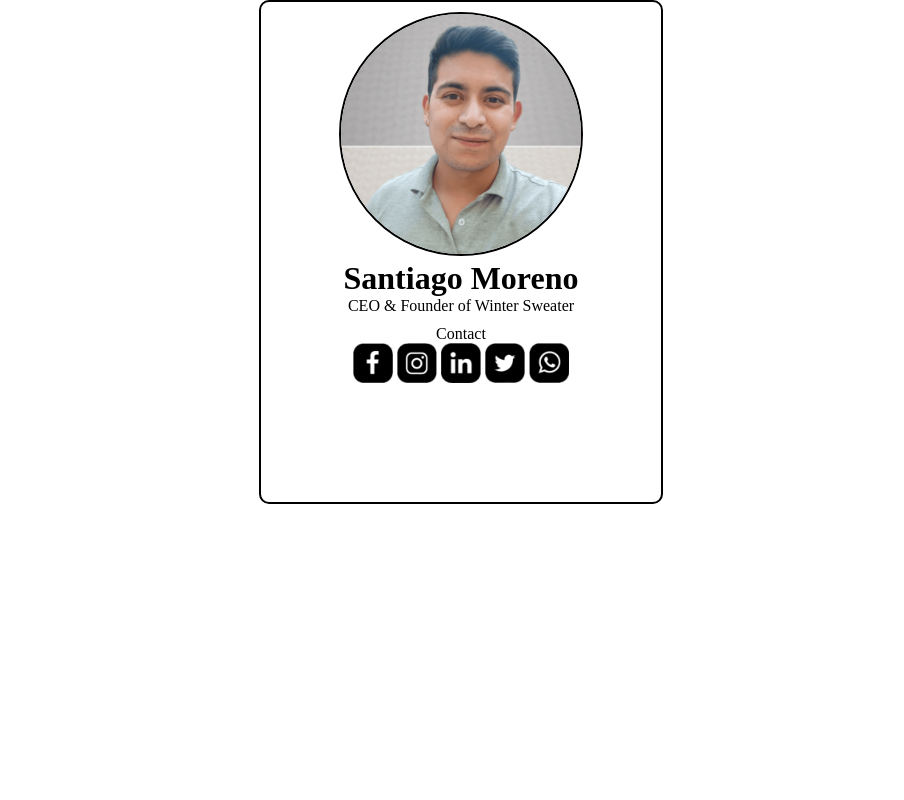
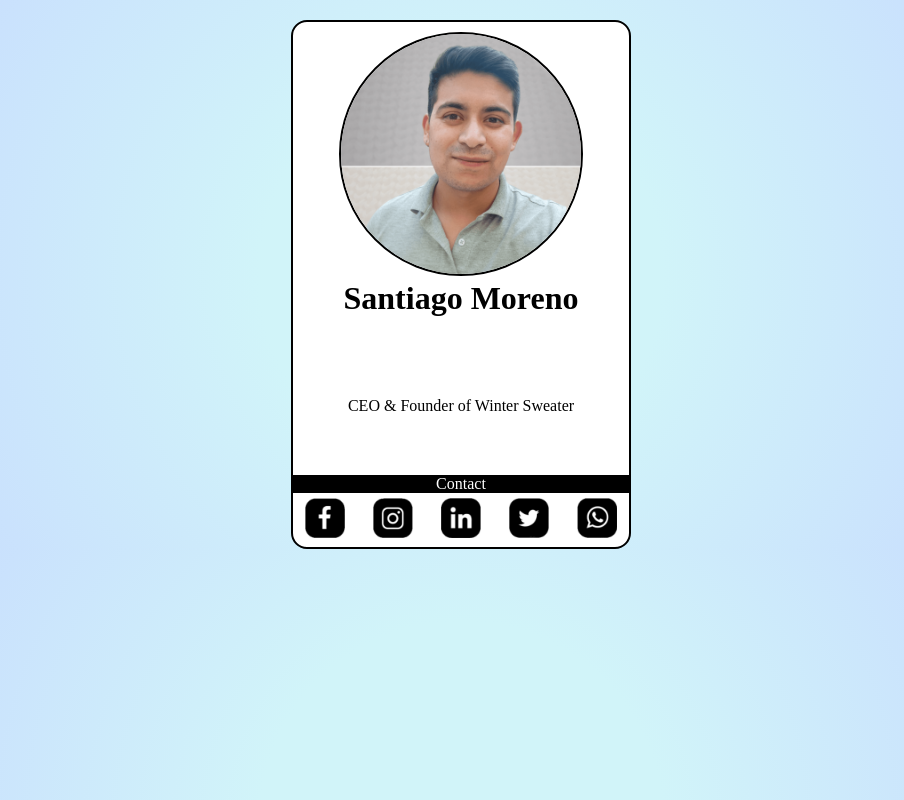
Before and after one commit to santtiagomc/card, a plain HTML site: page docs/index.html in a window 1280 px wide. Shown: the whole page, without its empty margins (179-1083 px from the left). Drawn offline with Linux system fonts and the light colour scheme.

Commit message:
nuevo fondo y medidad

```diff
--- a/docs/style.css
+++ b/docs/style.css
@@ -4,14 +4,15 @@
 }
 body {
     display: flex;
-    justify-content: center;
+    justify-content: center;background: rgb(209,244,249);
+    background: radial-gradient(circle, rgba(209,244,249,1) 29%, rgba(198,216,255,1) 100%);
 }
 #card {
     text-align: center;
-    width: 400px;
-    height: 500px;
     border: 2px solid #000000;
-    border-radius: 10px;
+    border-radius: 16px;
+    margin-top: 20px;
+    background: #ffffff;
 }
 li {
     list-style: none;
@@ -29,7 +30,15 @@ header {
 ul img {
     width: 40px;
     height: 40px;
+    margin: 5px 12px;
+}
+main {
+    margin-top: 80px;
 }
 footer {
-    margin-top: 10px;
+    margin-top: 60px;
 }
+footer p {
+    background: #000000;
+    color: #ffffff;
+}
```
